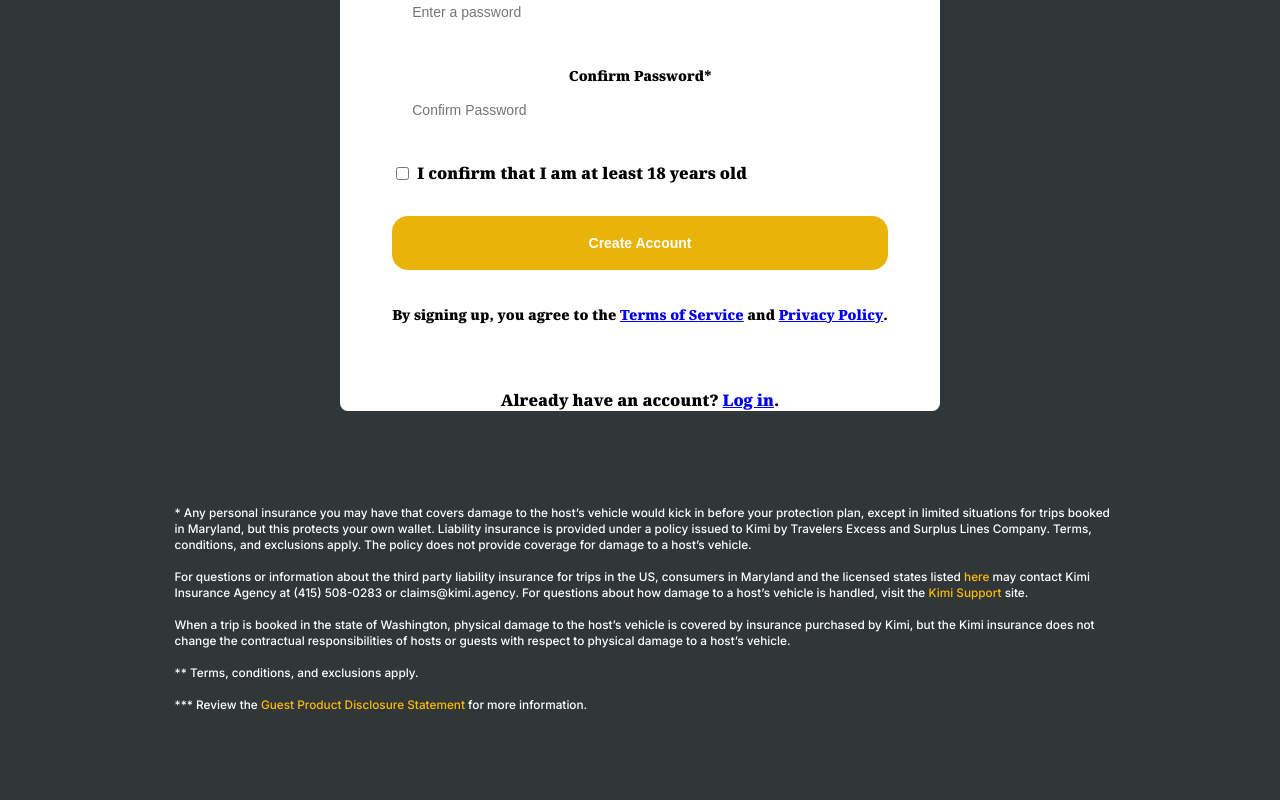
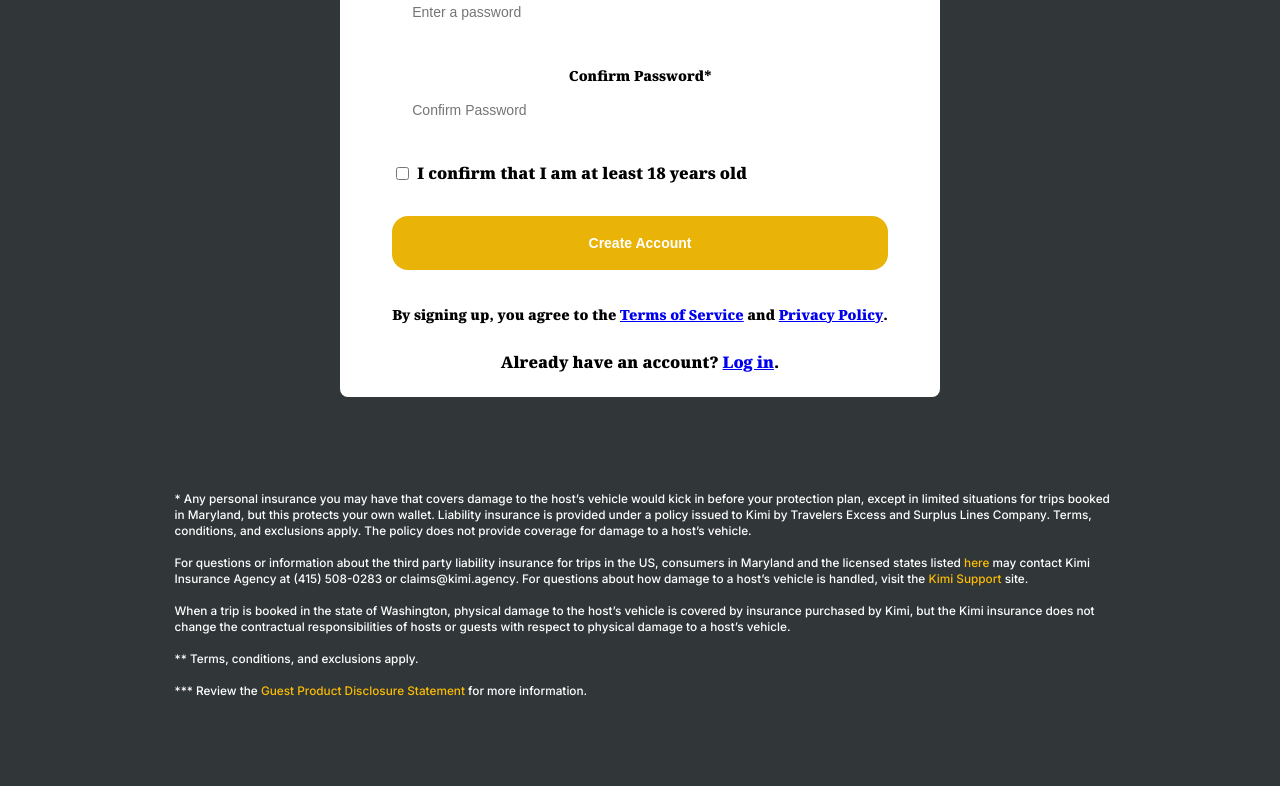
Before and after one commit to Zuka-13/Kimi, a React (Vite) app: page /register in a window 1280 px wide. Shown: the part 815-1615 px from the top of the page. Built offline with nearby package versions, Linux system fonts and the light colour scheme.

Commit message:
Fixed more

```diff
--- a/src/pages/Register.tsx
+++ b/src/pages/Register.tsx
@@ -146,19 +146,20 @@
                                                 </a>
                                                 .
                                             </p>
+                                            <div className="text-grey-900 mt-6 text-center">
+                            Already have an account?{' '}
+                            <a className="font-bold text-purple-blue-500" href="../login/">
+                                Log in
+                            </a>
+                            .
+                        </div>
                                         </div>
                                     </form>
                                 </div>
                             </div>
                         </div>
 
-                        <div className="text-grey-900 mt-6 text-center">
-                            Already have an account?{' '}
-                            <a className="font-bold text-purple-blue-500" href="../login/">
-                                Log in
-                            </a>
-                            .
-                        </div>
+
                     </div>
                 </section>
             </main>
```
Also changed, not shown: 2 other files (tests, documents, lock files or other folders).
